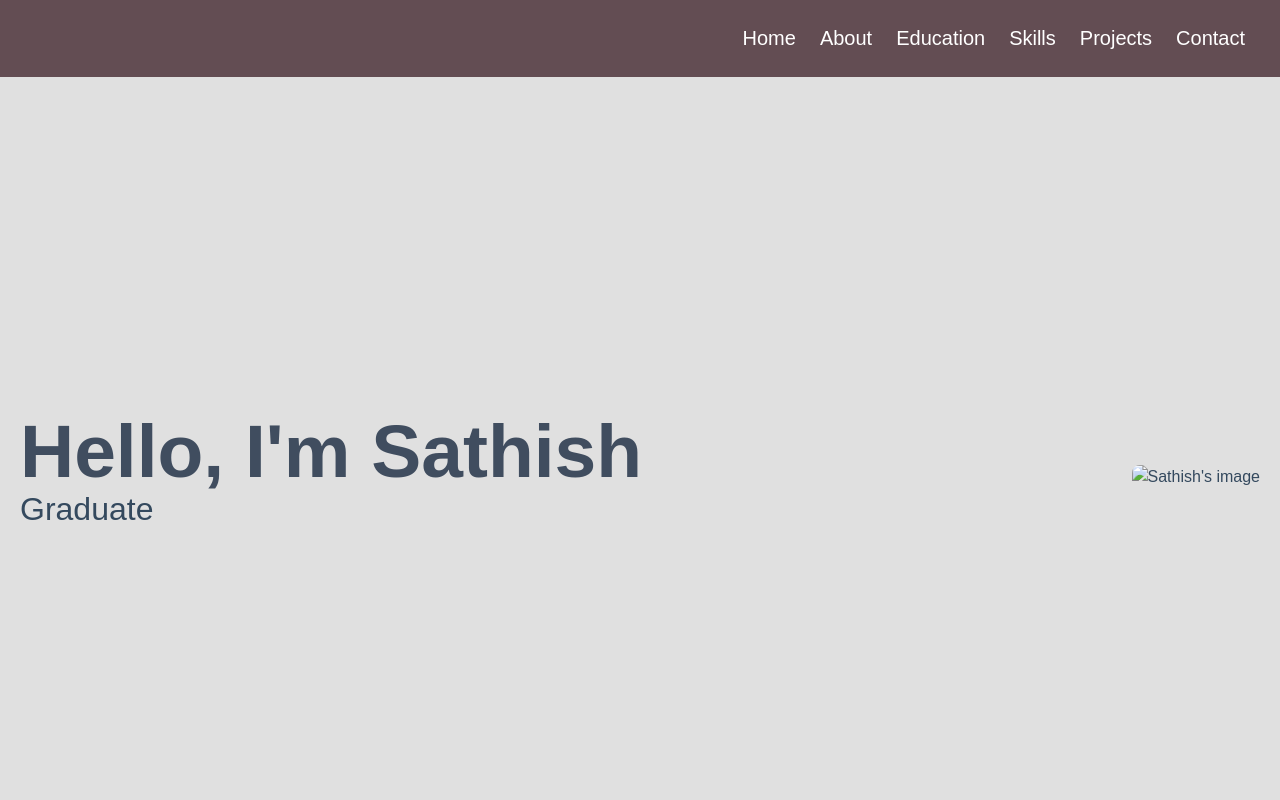
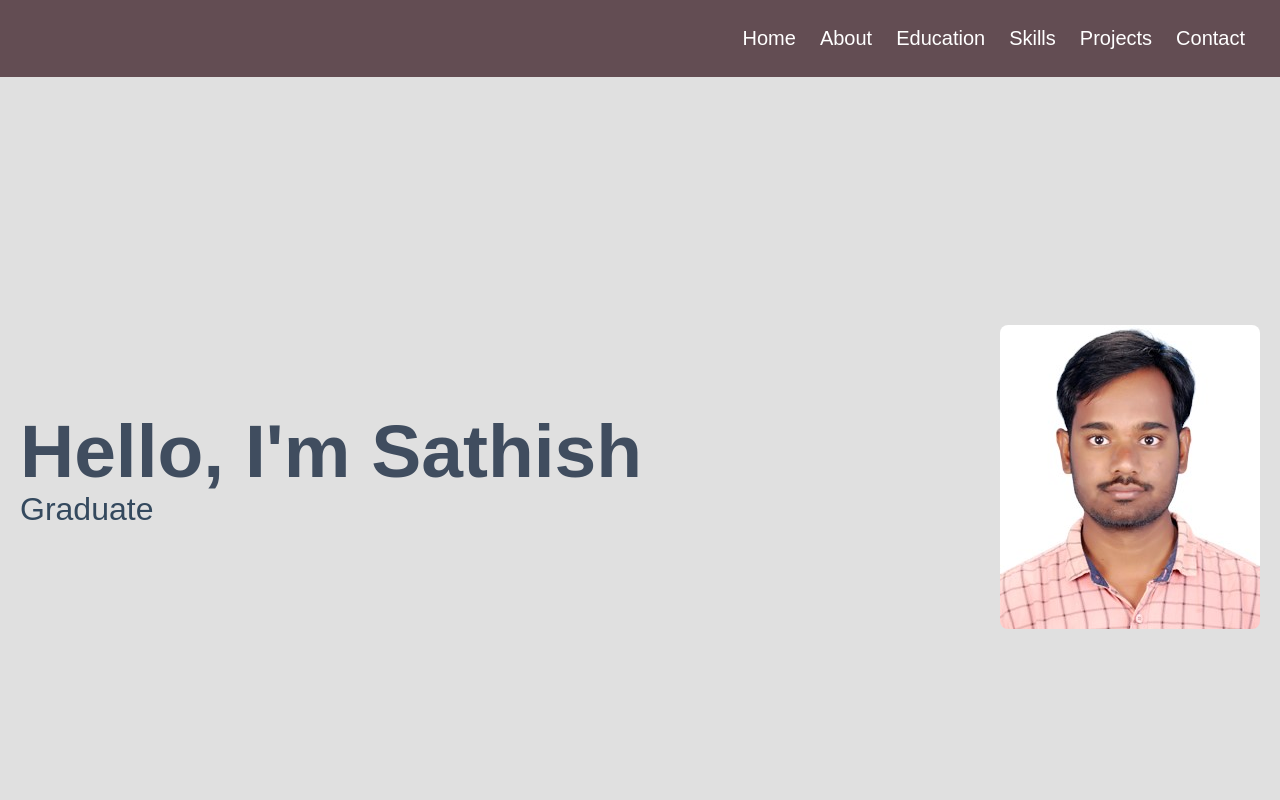
Before and after one commit to sathish02ap/sathish.github.io, a plain HTML site: page index.html in a window 1280 px wide. Shown: the top 800 px of the page. Drawn offline with nearby package versions, Linux system fonts and the light colour scheme.

Commit message:
updated files

```diff
--- a/index.html
+++ b/index.html
@@ -137,7 +137,7 @@
             <p class="status text-xl">Graduate</p>
         </div>
         <div class="image">
-            <img src="C:\Users\sathi\Desktop\mywebsite\sathishg.jpeg" alt="Sathish's image" class="rounded-full max-w-64">
+            <img src="https://github.com/sathish02ap/sathish.github.io/blob/main/image.jpeg?raw=true" alt="Sathish's image" class="rounded-full max-w-64">
         </div>
     </div>
     <div id="about" class="container mx-auto bg-blue-500 text-white p-6 mb-8">
```
